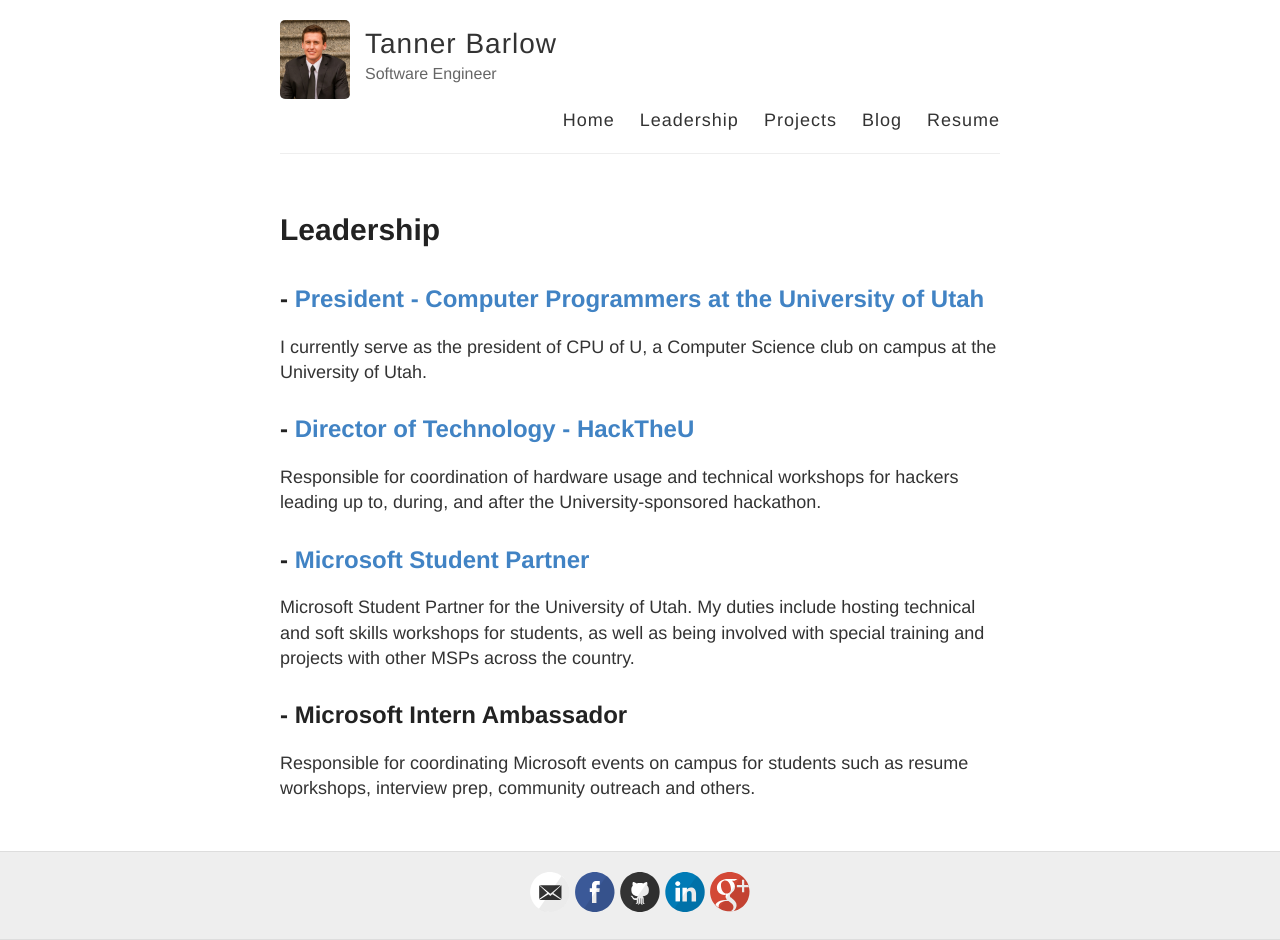
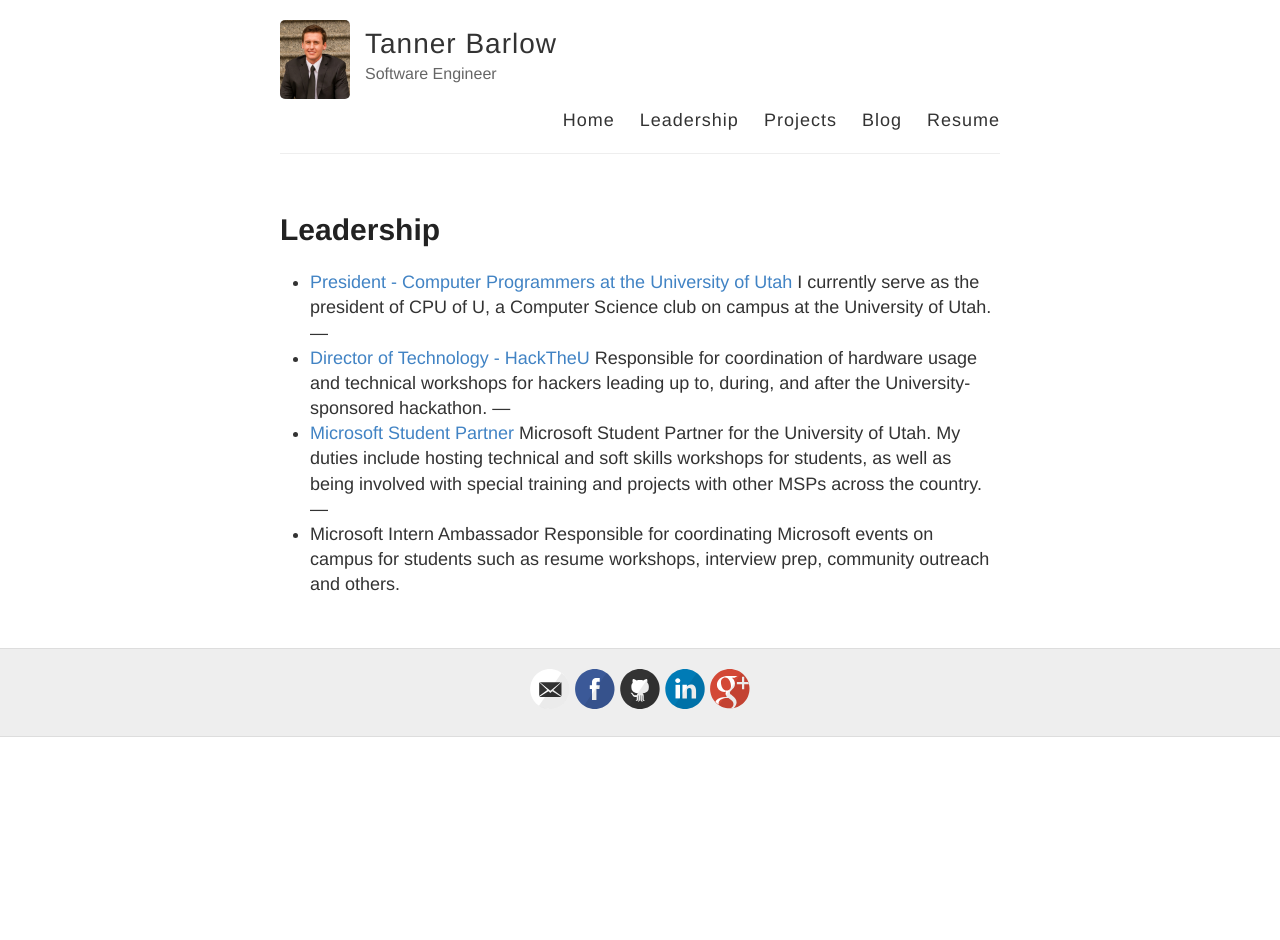
Before and after one commit to tbarlow12/tbarlow12.github.io, a Jekyll site: the page built from leadership.md, in a window 1280 px wide. Built offline with Jekyll 4.4.1, drawn with Linux system fonts in a browser that asks for light colours; after the commit the page ends 900 px from its top, so only the background shows below that.

```diff
--- a/leadership.md
+++ b/leadership.md
@@ -3,11 +3,14 @@ layout: page
 title: Leadership
 permalink: /leadership/
 ---
-## - [President - Computer Programmers at the University of Utah](http://www.cpuofu.com/Tanner/)
+- [President - Computer Programmers at the University of Utah](http://www.cpuofu.com/Tanner/)
   I currently serve as the president of CPU of U, a Computer Science club on campus at the University of Utah.
-## - [Director of Technology - HackTheU](http://hacktheu.com/)
+---
+- [Director of Technology - HackTheU](http://hacktheu.com/)
   Responsible for coordination of hardware usage and technical workshops for hackers leading up to, during, and after the University-sponsored hackathon.
-## - [Microsoft Student Partner](https://www.facebook.com/groups/UtesMSP/)
+---
+- [Microsoft Student Partner](https://www.facebook.com/groups/UtesMSP/)
   Microsoft Student Partner for the University of Utah. My duties include hosting technical and soft skills workshops for students, as well as being involved with special training and projects with other MSPs across the country.
-## - Microsoft Intern Ambassador
+---
+- Microsoft Intern Ambassador
   Responsible for coordinating Microsoft events on campus for students such as resume workshops, interview prep, community outreach and others.
```
